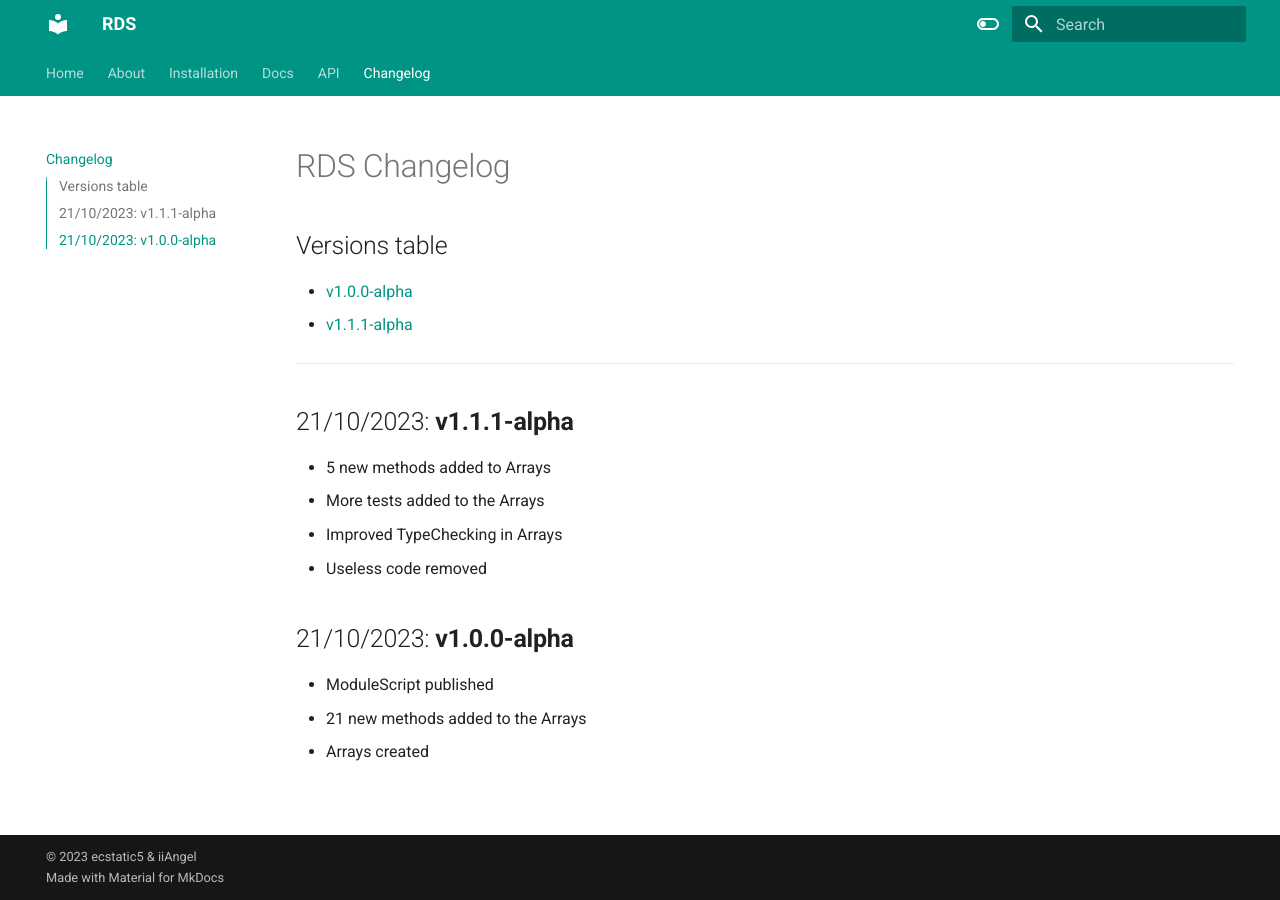
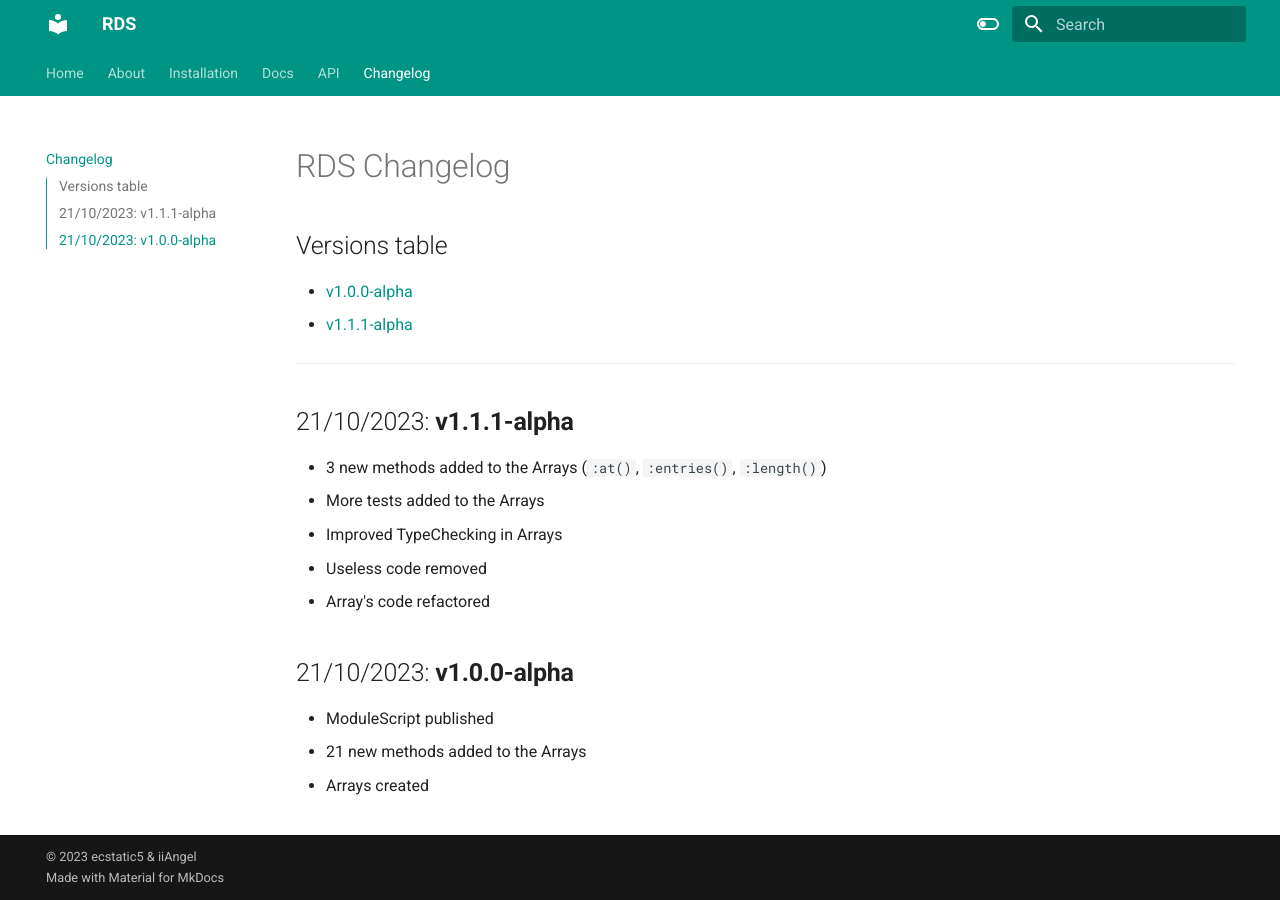
Before and after one commit to ecstatic5/luau-data-structures, an MkDocs documentation site: the page built from docs/changelog.md, in a window 1280 px wide. Built offline with MkDocs 1.6.1 and Material for MkDocs 9.7.7, drawn with Linux system fonts in a browser that asks for light colours.

Commit message:
update: Updated v1.1.1-beta version features

```diff
--- a/docs/changelog.md
+++ b/docs/changelog.md
@@ -8,10 +8,11 @@
 
 ## 21/10/2023: **v1.1.1-alpha**
 
-- 5 new methods added to Arrays
+- 3 new methods added to the Arrays (`:at()`, `:entries()`, `:length()`)
 - More tests added to the Arrays
 - Improved TypeChecking in Arrays
 - Useless code removed
+- Array's code refactored
 
 ## 21/10/2023: **v1.0.0-alpha**
 
```
